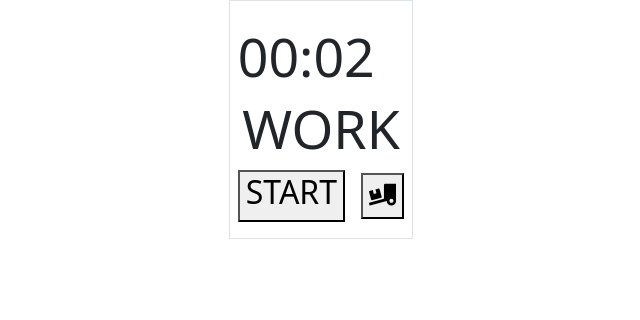
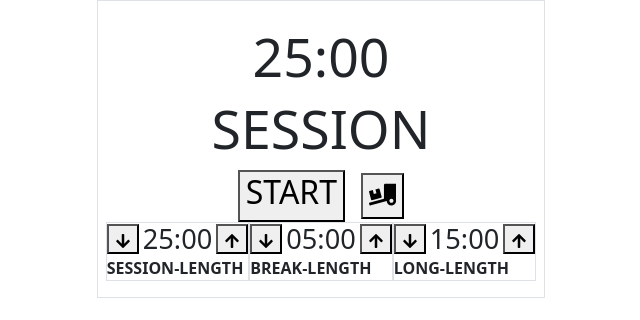
Before and after one commit to dmsosa/05-fcc-pomodoro, a React (Vite) app: page / in a window 1280 px wide. Shown: the top 320 px of the page, without its empty margins (319-959 px from the left). Built offline with nearby package versions, Linux system fonts and the light colour scheme.

Commit message:
Zeit verechseln

```diff
--- a/src/PomodoroApp.tsx
+++ b/src/PomodoroApp.tsx
@@ -1,52 +1,44 @@
 import beep from "./assets/beep.mp3";
+import startBeep from "./assets/beep.mp3";
 import { FaTruckLoading } from 'react-icons/fa';
-import ModeButton from './components/ModeButton';
-import { useEffect, useRef, useState } from "react";
+import { useRef, useState } from "react";
 import type { TPomodoroMode, TPomodoroOptions } from "./types/Pomodoro/types";
 import Clock from "./components/Pomodoro/Clock";
+import ChangeTime from "./components/Pomodoro/ChangeTime";
+import { ls } from "./helpers";
 
 
 const DEFAULTS: TPomodoroOptions = {
-  mode: 'work',
-  work: 2,
+  min: 1 * 60,
+  max: 60 * 60,
+  mode: 'session',
+  session: 25 * 60,
   break: 5 * 60,
   long: 15 * 60,
   rounds: 0,
   cycles: 4,
   autoplay: false,
 }
+const POMODORO_MODES: TPomodoroMode[] = ['session', 'break', 'long'];
 
-const ls = {
-  get: (key: string, fallback: any) => {
-    try {
-      const item = localStorage.getItem(key);
-      return item ? JSON.parse(item) : fallback;
-    } catch {
-      return fallback;
-    }
-  },
-  set: (key: string, value: any) => {
-    try {
-      localStorage.setItem(key, JSON.stringify(value));
-    } catch {}
-  }
-};
 
 
 
 function PomodoroApp() {
   const [ options, setOptions ] = useState<TPomodoroOptions>(ls.get('pomodoro:options', DEFAULTS));
-  const [ mode, setMode ] = useState<TPomodoroMode>('work');
+  const [ mode, setMode ] = useState<TPomodoroMode>('session');
   const [ isRunning, setIsRunning ] = useState(false);
-  const alarmRef = useRef<HTMLAudioElement | null>(null);
+  const [ remaining, setRemaining ] = useState( options[mode] );
+  const startBeepRef = useRef<HTMLAudioElement | null>(null);
+  const beepRef = useRef<HTMLAudioElement | null>(null);
 
   const playAlarm = () => {
-  const alarm = alarmRef.current;
+  const alarm = beepRef.current;
   if (!alarm) return;
       alarm && alarm.play();
   }
   const pauseAlarm = () => {
-  const alarm = alarmRef.current;
+  const alarm = beepRef.current;
   if (!alarm) return;
       alarm && alarm.pause();
   }
@@ -58,9 +50,9 @@ function PomodoroApp() {
     setOptions((prev) => {
       //Wenn aktuellMode break oder long ist, dann work setzen;
       const nextRound = prev.rounds + 1;
-      let nextMode: TPomodoroMode = 'work';
+      let nextMode: TPomodoroMode = 'session';
       //Else wenn nextRound mod cycles === 0 -> long, else break
-      if (prev.mode === 'work') {
+      if (prev.mode === 'session') {
         if (nextRound % 2 === 0) {
           nextMode = 'long';
         } else {
@@ -93,7 +85,7 @@ function PomodoroApp() {
   const handleReset = () => {
     setIsRunning(false);
     setOptions(DEFAULTS);
-    setMode('work');
+    setMode('session');
   }
   // const  handleChangeMode = (e: MouseEvent<HTMLButtonElement>) => {
   //   const btn = e.currentTarget;
@@ -124,10 +116,13 @@ function PomodoroApp() {
   //   audio.pause();
   //   audio.currentTime = 0;
   // }
+      console.log('app render', options)
 
 
   return (
-      <div className="container w-100 h-100 bg-1 d-flex justify-content-center align-items-center">
+      <div className="container w-100 h-100 bg-1 d-flex justify-content-center align-items-center position-relative">
+          <audio className="opacity-0 position-absolute" src={startBeep} id="start-beep" ref={startBeepRef}></audio>
+          <audio className="opacity-0 position-absolute" src={beep} id="beep" ref={beepRef}></audio>
           <div className="pomodoro-wrapper container-sm border border-width-2 bg-2 py-3 px-2">
             <div className="row">
               <div className="d-flex justify-content-center align-items-center gap-2">
@@ -137,14 +132,18 @@ function PomodoroApp() {
               </div>
             </div>
             <div className="row my-2">
-              <Clock options={options} mode={mode} isRunning={isRunning} handleTimeOver={handleTimeOver}></Clock>
+              <Clock options={options} mode={mode} alarmRef={startBeepRef} remaining={remaining} setRemaining={setRemaining} isRunning={isRunning} handleTimeOver={handleTimeOver}></Clock>
               <h1 id="timer-label" className='text-center'>{mode.toUpperCase()}</h1>
             </div>
             <div className="row">
               <div className="d-flex justify-content-center align-items-center">
                 <button id="start_stop" className='btn btn-primary' onClick={() => setIsRunning(!isRunning)}><h3>{isRunning ? 'PAUSE':'START'}</h3></button>
                 <button id="reset" className='btn btn-primary ms-3' onClick={handleReset}><h4><FaTruckLoading/></h4></button>
-                <audio src={beep} id="beep" ref={alarmRef}></audio>
+              </div>
+            </div>
+            <div className="row">
+              <div className="d-flex justify-content-center align-items-center">
+                {POMODORO_MODES.map((mode) => <ChangeTime min={options.min} max={options.max} isRunning={isRunning} modeTime={options[mode]} targetMode={mode} setOptions={setOptions} setRemaining={setRemaining} ></ChangeTime>)}
               </div>
             </div>
           </div>
--- a/src/components/Pomodoro/ChangeTime.tsx
+++ b/src/components/Pomodoro/ChangeTime.tsx
@@ -0,0 +1,113 @@
+import { FaArrowDown, FaArrowUp } from "react-icons/fa";
+import type { TPomodoroMode, TPomodoroOptions } from "../../types/Pomodoro/types";
+import type { Dispatch, SetStateAction } from "react";
+import { clamp, ls, parseTime } from "../../helpers";
+
+// import { FaArrowDown, FaArrowUp } from "react-icons/fa";
+// import { clamp, parseTime } from "../PomodoroApp"
+
+// export default function ChangeTime({ time, running, target, mode, setOptions, setRemaining }) {
+//     const ids = {
+//         label: `${target.toLowerCase()}-label`,
+//         length: `${target.toLowerCase()}-length`,
+//         decrement:`${target.toLowerCase()}-decrement`,
+//         increment:`${target.toLowerCase()}-increment`
+//     };
+//     const label = `${target.toUpperCase()}-LENGTH`
+
+//     const changeTime = (increase=true) => {
+//     if (running) return;
+//     switch (target) {
+//       case 'break': {
+//         if (increase) {
+//           setOptions((prev) => ({...prev, BREAK: clamp(time+60)}));
+//           target === mode && setRemaining(clamp(time+60))
+//         } else {
+//           setOptions((prev) => ({...prev, BREAK: clamp(time-60)}));
+//             target === mode && setRemaining(clamp(time-60))
+//         }
+//         break;
+//       };
+//       case 'long': {
+//         if (increase) {
+//           setOptions((prev) => ({...prev, LONG: clamp(time+60)}));
+//           target === mode && setRemaining(clamp(time+60))
+//         } else {
+//           setOptions((prev) => ({...prev, LONG: clamp(time-60)}));
+//             target === mode && setRemaining(clamp(time-60))
+//         }
+//         break;
+//       };
+//       case 'session': {
+//         if (increase) {
+//           setOptions((prev) => ({...prev, SESSION: clamp(time+60)}));
+//             target === mode && setRemaining(clamp(time+60))
+//         } else {
+//           setOptions((prev) => ({...prev, SESSION: clamp(time-60)}));
+//             target === mode && setRemaining(clamp(time-60))
+//         }
+//         break;
+//       };
+//     }
+//   }
+
+//   return (
+
+//       <div className="d-flex justify-content-center align-items-center gap-2 flex-wrap">
+//         <h4 id={ids.length} className="my-0">{time/60}</h4>
+//         <div className="d-flex justify-content-center align-items-center gap-1">
+//           <button id={ids.decrement} className="btn btn-info" onClick={() => { changeTime(false) }}>
+//             <FaArrowDown/>
+//           </button>
+//           <button id={ids.increment} className="btn btn-info" onClick={() => { changeTime(true) }}>
+//             <FaArrowUp/>
+//           </button>
+//         </div>
+//         <span id={ids.label} className="basis-100 flex-grow-1 fw-bold">{label}</span>
+//       </div>
+//   )
+// }
+
+
+
+export default function ChangeTime({ min, max, modeTime, isRunning, targetMode, setOptions, setRemaining }:{ min: number, max: number, modeTime: number, isRunning: boolean, targetMode: TPomodoroMode, setOptions: Dispatch<SetStateAction<TPomodoroOptions>>, setRemaining: Dispatch<SetStateAction<number>> }) {
+    const ids = {
+        label: `${targetMode.toLowerCase()}-label`,
+        length: `${targetMode.toLowerCase()}-length`,
+        decrement:`${targetMode.toLowerCase()}-decrement`,
+        increment:`${targetMode.toLowerCase()}-increment`
+    };
+    const label = `${targetMode.toUpperCase()}-LENGTH`
+
+    const changeTime = (increase=true) => {
+    if (isRunning) return;
+    const newTime = increase ? modeTime + 60 : modeTime - 60;
+    const clamped = clamp(min, max, newTime);
+    setOptions((prev) => {
+        const newState = {...prev, [targetMode]: clamped };
+        ls.set('pomodoro:options', newState);
+        if (prev.mode === targetMode) {
+            setRemaining(clamped);
+        };
+        return newState;
+    });
+
+
+  }
+
+  return (
+
+      <div className="background-primary border border-1">
+        <div className="d-flex justify-content-center align-items-center gap-1">
+          <button id={ids.decrement} className="btn btn-info" onClick={() => { changeTime(false) }}>
+            <FaArrowDown/>
+          </button>
+            <h4 id={ids.length} className="my-0">{parseTime(modeTime)}</h4>
+          <button id={ids.increment} className="btn btn-info" onClick={() => { changeTime(true) }}>
+            <FaArrowUp/>
+          </button>
+        </div>
+        <span id={ids.label} className="basis-100 flex-grow-1 fw-bold">{label}</span>
+      </div>
+  )
+}
--- a/src/components/Pomodoro/Clock.tsx
+++ b/src/components/Pomodoro/Clock.tsx
@@ -1,23 +1,31 @@
-import {  useState } from "react";
+import {  type Dispatch, type RefObject, type SetStateAction } from "react";
 import {  parseTime } from "../../helpers";
 import { useInterval } from "../../hooks";
 import type { TPomodoroMode, TPomodoroOptions } from "../../types/Pomodoro/types";
 
-export default function Clock({ options, mode, isRunning, handleTimeOver } : { options: TPomodoroOptions, mode: TPomodoroMode, isRunning: boolean, handleTimeOver: () => void }) {
-    const [ remaining, setRemaining ] = useState( options[mode] );
+export default function Clock({ options, mode, remaining, setRemaining, isRunning, handleTimeOver, alarmRef } : { options: TPomodoroOptions, mode: TPomodoroMode, remaining: number, setRemaining: Dispatch<SetStateAction<number>>, isRunning: boolean, handleTimeOver: () => void, alarmRef: RefObject<HTMLAudioElement | null> }) {
 
+
+    const playAlarm = () => {
+    const alarm = alarmRef.current;
+    if (!alarm) return;
+        alarm && alarm.play();
+    }
 
     const countdown = () => {
         if (remaining === 0) {
         handleTimeOver();
         } else {
-        setRemaining((r) => r-1);
+            if (remaining === options[mode]) {
+                playAlarm();
+            }
+            setRemaining((r) => r-1);
         }
     }
-    console.log('rendered')
     useInterval(countdown, isRunning ? 1000 : null);
 
+
   return (
-    <h1>{parseTime(remaining)}</h1>
+    <h1 className="text-center text-body-primary">{parseTime(remaining)}</h1>
   )
 }
--- a/src/helpers/helpers.ts
+++ b/src/helpers/helpers.ts
@@ -6,5 +6,20 @@ export function parseTime (seconds: number): string {
   return `${String(m).padStart(2, "0")}:${String(s).padStart(2, "0")}`;
 };
 
-export function clamp(n: number): number  { return Math.min(60 * 60, Math.max(n, 5 * 60)) };
-//
+export function clamp(min: number, max: number, n: number): number  { return Math.min(max, Math.max(n, min)) };
+
+export const ls = {
+  get: (key: string, fallback: any) => {
+    try {
+      const item = localStorage.getItem(key);
+      return item ? JSON.parse(item) : fallback;
+    } catch {
+      return fallback;
+    }
+  },
+  set: (key: string, value: any) => {
+    try {
+      localStorage.setItem(key, JSON.stringify(value));
+    } catch {}
+  }
+};
--- a/src/types/Pomodoro/types.ts
+++ b/src/types/Pomodoro/types.ts
@@ -1,10 +1,12 @@
 export type TPomodoroOptions = {
+    min: number,
+    max: number,
     mode: TPomodoroMode,
-    work: number,
+    session: number,
     break: number,
     long: number,
     rounds: number,
     cycles: number,
     autoplay: boolean,
 }
-export type TPomodoroMode = 'work' | 'break' | 'long';
+export type TPomodoroMode = 'session' | 'break' | 'long';
```
Also changed, not shown: src/components/ChangeTime.tsx (deleted, +0 -64 lines), src/components/Pomodoro/ModeButton.tsx (renamed from src/components/ModeButton.tsx).
